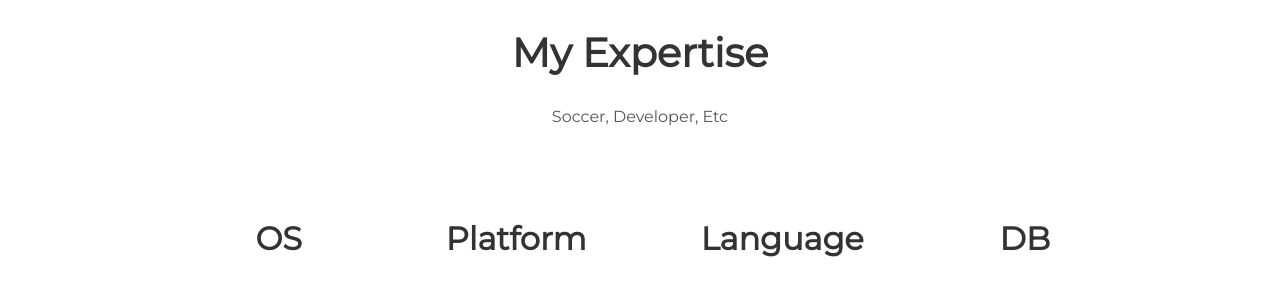
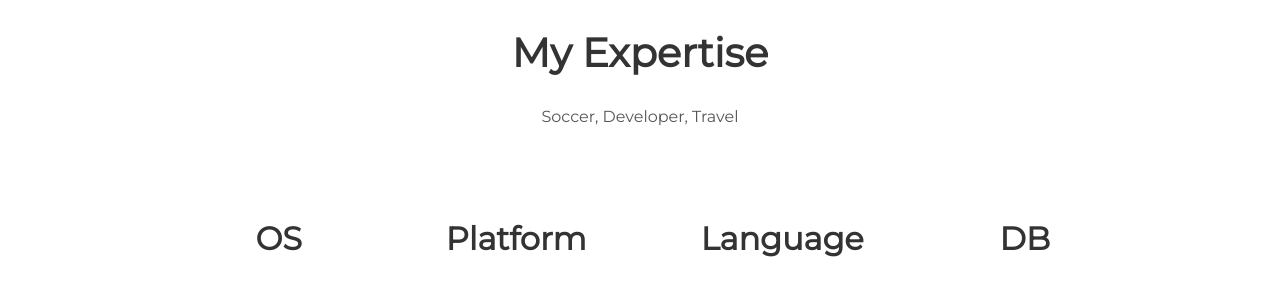
Before and after one commit to bboroccu/bboroccu.github.io, a Jekyll site: the page built from index.html, in a window 1280 px wide and 900 px high, scrolled down 799 px. Shown: the part 153-449 px from the top of the window. Built offline with Jekyll 4.4.1, drawn with Linux system fonts in a browser that asks for light colours.

Commit message:
Update _config.yml
[수정사항]
- 프로필 수정

```diff
--- a/_config.yml
+++ b/_config.yml
@@ -6,7 +6,7 @@ description:
 
 # User settings
 username: Heo JaeSeong
-user_description: Soccer, Developer, Etc
+user_description: Soccer, Developer, Travel
 user_title: Software Developer
 email: bboroccu@gmail.com
 twitter_username:
```
